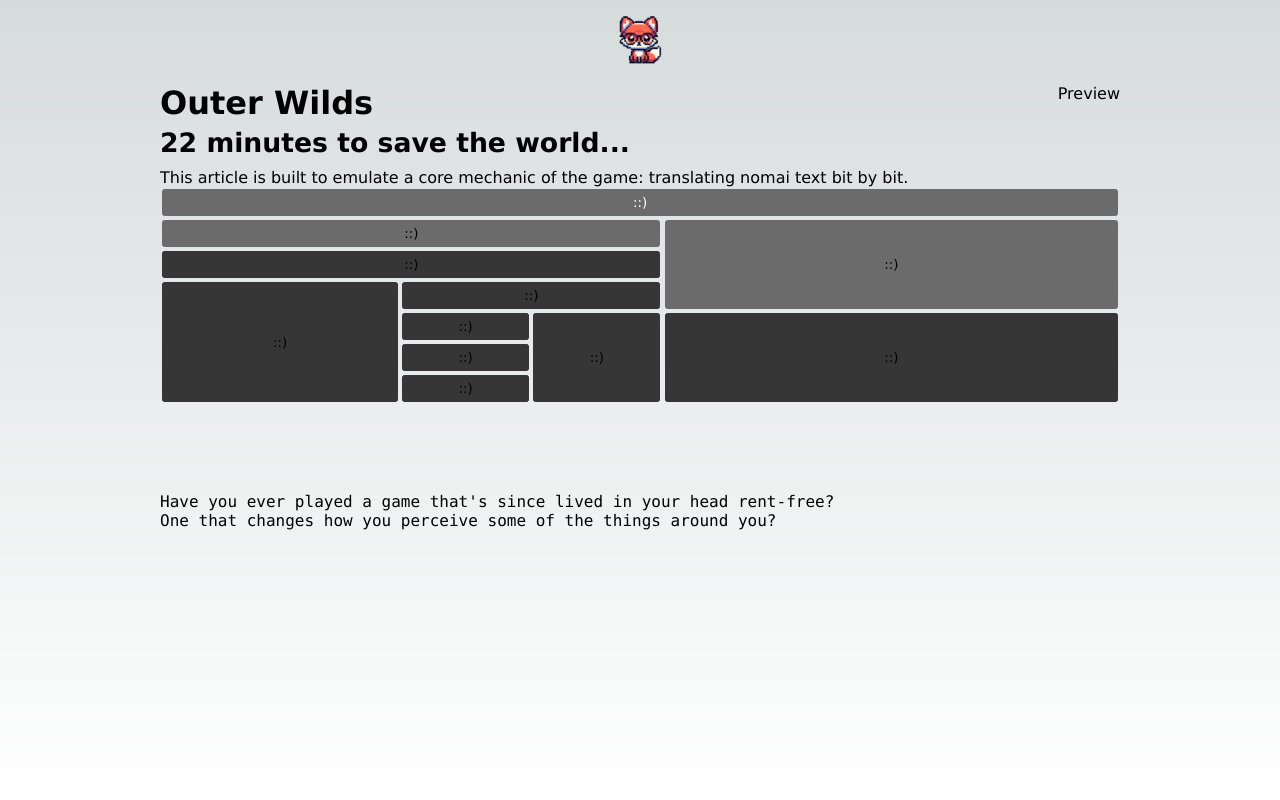
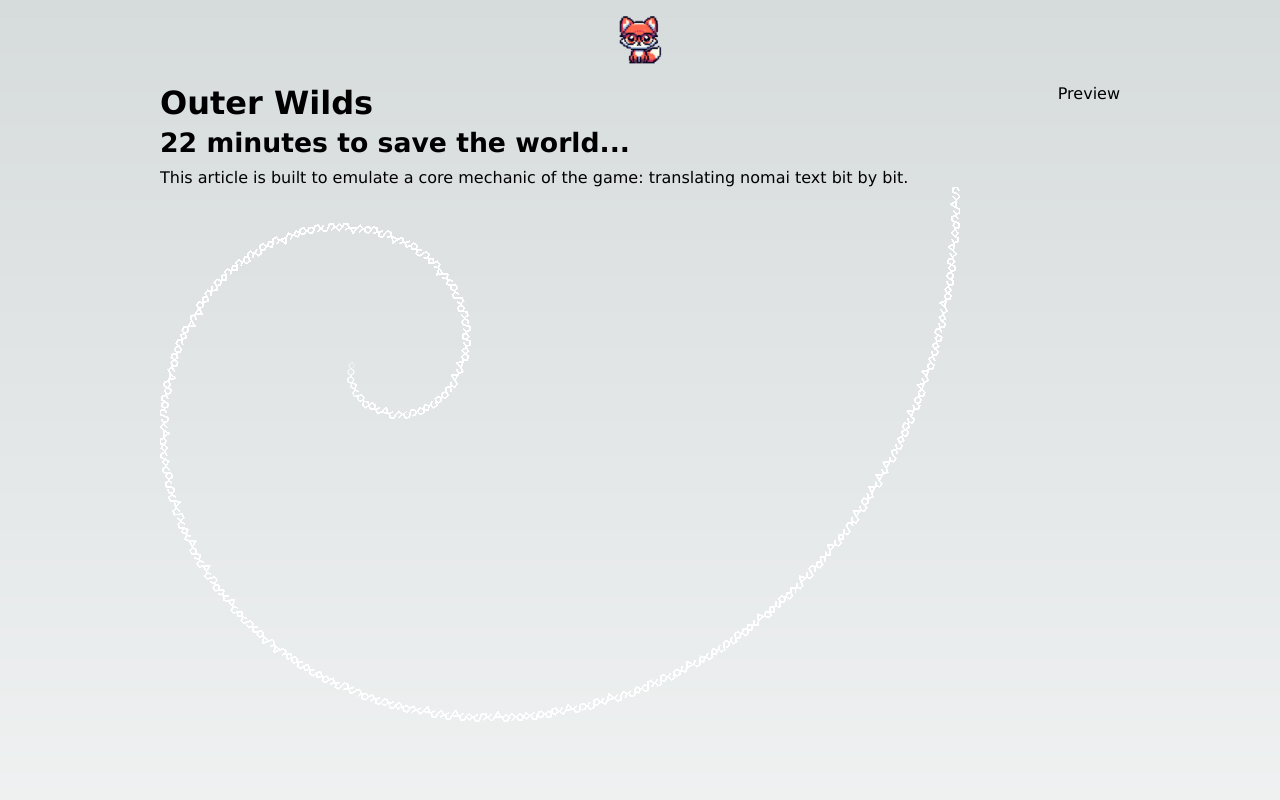
Before and after one commit to p-avital/p-avital.github.io, a Next.js app: page /outer-wilds in a window 1280 px wide. Shown: the top 800 px of the page. Built offline with nearby package versions, Linux system fonts and the light colour scheme.

Commit message:
nomai writing support added, now to use it for a button tree

```diff
--- a/src/app/outer-wilds/page.tsx
+++ b/src/app/outer-wilds/page.tsx
@@ -2,28 +2,170 @@
 import { header } from './header'
 import { Post } from "@/components/Post";
 import Link from 'next/link';
-import { ReactElement, useState } from "react";
-import { text } from 'stream/consumers';
+import { CSSProperties, ReactElement, useEffect, useRef, useState } from "react";
+import { alphabet, Vec2 } from '@/components/Nomai';
+
+interface SpiralArgs { textLength: number, root: Vec2, rootAngle: number, clockwise: boolean, scale: number }
+class GoldenSpiral {
+  length: number
+  shift: Vec2
+  beta: number
+  rootAngle: number
+  scale: number
+  angleScale: number
+  textLength: number
+  constructor({ textLength = 10,
+    root = new Vec2(0, 0),
+    rootAngle = 0,
+    scale = 1,
+    clockwise = true }: SpiralArgs) {
+    this.textLength = textLength
+    this.length = 0.8 + (0.15 - 0.3 * Math.exp(-textLength))
+    const phi = (1 + Math.sqrt(5)) / 2
+    this.beta = Math.PI / (2 * Math.log(phi))
+    this.scale = scale
+    this.angleScale = clockwise ? -1 : 1
+    this.rootAngle = rootAngle + Math.atan(1 / this.beta) * this.angleScale + (clockwise ? 0 : Math.PI)
+    this.shift = root.sub(this.unrooted(1))
+  }
+  angle(r: number): number { return this.angleScale * this.beta * Math.log(r) + this.rootAngle }
+  radius(angle: number): number {
+    angle -= this.rootAngle
+    if (angle < 0) {
+      angle += 2 * Math.PI
+    }
+    angle *= this.angleScale
+    angle /= this.beta
+    return Math.exp(angle) * this.scale
+  }
+  unrooted(r: number): Vec2 {
+    const angle = this.angle(r)
+    return new Vec2(
+      r * Math.cos(angle) * this.scale,
+      r * Math.sin(angle) * this.scale
+    )
+  }
+  render(t: number): Vec2 { return this.unrooted(1 - (t * this.length)).add(this.shift) }
+  contains(p: Vec2, margin?: number): boolean {
+    p = p.sub(this.shift)
+    const angle = p.angle()
+    margin ??= this.render(1 / this.textLength).sub(this.render(0)).len()
+    const r = this.radius(angle);
+    const len = p.len()
+    return len <= margin + r
+  }
+}
+
+class Stroke {
+  constructor(
+    public start: Vec2,
+    public end: Vec2,
+    public style: string = "white",
+    public width: number = 0.2) { }
+}
+class Triangle {
+  constructor(
+    public a: Vec2,
+    public b: Vec2,
+    public c: Vec2
+  ) { }
+  contains(v: Vec2): boolean { return false }
+}
+class Hitbox {
+  constructor(
+    public predicate: (p: Vec2) => boolean,
+    public callback: (event: React.MouseEvent<HTMLCanvasElement>) => any
+  ) {
+  }
+  checkAndRun(event: React.MouseEvent<HTMLCanvasElement>, translated: Vec2) {
+    if (this.predicate(translated)) {
+      this.callback(event)
+    }
+  }
+}
+function Canvas({ strokes, hitboxes, width, height, style }: { strokes: Stroke[], hitboxes: Hitbox[], width: number, height: number, style?: CSSProperties }) {
+  const canvas: any = useRef(null)
+  useEffect(() => {
+    if (!canvas) { return }
+    const context: CanvasRenderingContext2D = canvas.current.getContext("2d")
+    context.clearRect(0, 0, width, height)
+    context.beginPath();
+    let [minx, maxx, miny, maxy] = [1, 0, 1, 0]
+    for (const { start, end } of strokes) {
+      minx = Math.min(minx, start.x, end.x)
+      miny = Math.min(miny, start.y, end.y)
+      maxx = Math.max(maxx, start.x, end.x)
+      maxy = Math.max(maxy, start.y, end.y)
+    }
+    const scale = Math.min(width / (maxx - minx), height / (maxy - miny))
+
+    for (const stroke of strokes) {
+      context.strokeStyle = stroke.style
+      context.lineWidth = stroke.width
+      context.moveTo((stroke.start.x - minx) * scale, (stroke.start.y - miny) * scale);
+      context.lineTo((stroke.end.x - minx) * scale, (stroke.end.y - miny) * scale);
+      context.stroke()
+    }
+    const triggerHitbox = (event: React.MouseEvent<HTMLCanvasElement>) => {
+      if (!event) { return }
+      const rect = (event.target as any).getBoundingClientRect()
+      const x = event.clientX - rect.left
+      const y = event.clientY - rect.top
+      const translated = new Vec2(
+        x / scale + minx,
+        y / scale + miny
+      )
+      for (const hitbox of hitboxes) {
+        hitbox.checkAndRun(event, translated)
+      }
+    }
+    canvas.current.onmousemove = triggerHitbox
+    canvas.current.onmousedown = triggerHitbox
+  }, [canvas, strokes, hitboxes])
+  return <canvas style={style} ref={canvas} width={width} height={height} />
+}
 
 interface Nomai {
   text: ReactElement
   next?: Nomai[]
 }
 
-function ButtonTree({ nomai, position = [], setPosition, currentPosition, disable = false }: { nomai: Nomai, currentPosition: number[] | undefined, position?: number[], setPosition: (position: number[]) => any, disable?: boolean }) {
-  return <div style={{ display: "grid", }}>
-    <button onClick={() => setPosition(position)} style={{ color: currentPosition ? "white" : "black", margin: "0.3ex", textAlign: "center", minHeight: "2em" }} disabled={disable}>::)</button>
-    {nomai.next ? <div style={{ display: "grid", gridAutoFlow: "column" }}>{
-      nomai.next.map((monai, i) => <ButtonTree
-        key={i}
-        setPosition={setPosition}
-        nomai={monai}
-        position={[...position, i]}
-        currentPosition={currentPosition?.[0] == i ? currentPosition?.slice(1) : undefined}
-        disable={disable || !currentPosition}
-      />)
-    }</div> : <></>}
-  </div>
+function dbg<T>(x: T): T {
+  console.log(x)
+  return x
+}
+function extractText(component: ReactElement | string): string {
+  if (typeof component == "string") { return component }
+  const children = component.props?.children;
+  switch (typeof children) {
+    case 'number':
+    case 'bigint':
+    case 'boolean':
+    case 'symbol':
+    case 'function':
+      return children.toString()
+    case 'string': return children
+    case 'undefined': return ""
+    case 'object':
+      return children.constructor.name == "Array" ? children.map(extractText).join('\n') :
+        extractText(children)
+  }
+}
+
+function generateTree({ nomai, position = [], setPosition, currentPosition, spiralArgs = {}, disable = false }: { nomai: Nomai, currentPosition: number[] | undefined, position?: number[], setPosition: (position: number[]) => any, disable?: boolean, spiralArgs?: Partial<SpiralArgs> }, strokes: Stroke[], hitboxes: Hitbox[]): [Stroke[], Hitbox[],] {
+  const text = extractText(nomai.text);
+  const args: SpiralArgs = {
+    scale: 0.6, root: new Vec2(1, 0), rootAngle: 0, clockwise: true, textLength: text.length, ...spiralArgs
+  }
+  const spiral = new GoldenSpiral(args)
+  alphabet.translate(text, (t) => spiral.render(t), ([start, end]) => { strokes.push(new Stroke(start, end)); })
+  hitboxes.push(new Hitbox((p) => spiral.contains(p), (e) => { console.log(e.buttons) }))
+  return [strokes, hitboxes]
+}
+
+function ButtonTree(args: { nomai: Nomai, currentPosition: number[] | undefined, position?: number[], setPosition: (position: number[]) => any, disable?: boolean }) {
+  const [strokes, hitboxes] = generateTree(args, [], [])
+  return <Canvas strokes={strokes} hitboxes={hitboxes} width={800} height={1000} />
 }
 
 function Screen({ children }: { children: ReactElement }) {
@@ -39,7 +181,7 @@
   if (!selected) {
     return <>You reached an easter egg! <button onClick={() => setPosition([])}>Get back to safety</button></>
   }
-  return <div>
+  return <div style={{ width: "100%" }}>
     <ButtonTree setPosition={setPosition} nomai={nomai} currentPosition={position} />
     <Screen>{selected.text}</Screen>
   </div>
@@ -90,5 +232,6 @@
           }]
         },
       ],
-    }} /></Post>
+    }} />
+  </Post>
 }
--- /dev/null
+++ b/src/components/Nomai.tsx
@@ -0,0 +1,78 @@
+export class Vec2 {
+	x: number
+	y: number
+	constructor(x: number, y: number) { this.x = x; this.y = y }
+	add(other: Vec2): Vec2 { return new Vec2(this.x + other.x, this.y + other.y) }
+	sub(other: Vec2): Vec2 { return new Vec2(this.x - other.x, this.y - other.y) }
+	len(): number { return Math.sqrt(this.x * this.x + this.y * this.y) }
+	angle(): number { return Math.atan2(this.y, this.x) }
+}
+class Letter {
+	shape: number
+	edges: number
+	mirrored: boolean
+	constructor(shape: number, edges: number, mirrored: boolean) { this.edges = edges, this.shape = shape, this.mirrored = mirrored }
+	static firstWithShape(shape: number): Letter { return new Letter(shape, 1 + ((shape + 1) / 2), false) }
+	next(): Letter {
+		if (this.edges < this.shape) {
+			return new Letter(this.shape, this.edges + 1, this.mirrored)
+		} else if (this.mirrored) {
+			return Letter.firstWithShape(this.shape + 1)
+		} else {
+			const ret = Letter.firstWithShape(this.shape)
+			ret.mirrored = true
+			return ret
+		}
+	}
+	point(i: number): Vec2 {
+		const angle = i * (2 * Math.PI) / this.shape;
+		return new Vec2(1 - Math.cos(angle), -Math.sin(angle))
+	}
+	draw([start, end]: [Vec2, Vec2], drawFn: (segment: [Vec2, Vec2]) => any) {
+		const Y = end.sub(start)
+		const X = this.point(Math.floor((this.shape + 1) / 2))
+		const transformA = (X.x * Y.x + X.y * Y.y) / (X.x * X.x + X.y * X.y)
+		const transformB = (Y.y - transformA * X.y) / X.x
+		// console.log({ X, Y, transformA, transformB })
+		let previous = start
+		for (let i = 1; i <= this.edges; i++) {
+			const point = this.point(i);
+			const next = new Vec2(start.x + transformA * point.x - transformB * point.y,
+				start.y + transformB * point.x + transformA * point.y)
+			drawFn([previous, next])
+			previous = next
+		}
+	}
+}
+export class Alphabet {
+	alphabet: Letter[]
+	constructor() {
+		this.alphabet = [];
+		for (let letter = Letter.firstWithShape(3); this.alphabet.length < 16; letter = letter.next()) {
+			this.alphabet.push(letter)
+		}
+	}
+	translitterate(text: Buffer, onChar: (char: [Letter, Letter]) => any) {
+		for (let i = 0; i < text.length; i++) {
+			const c = text[i];
+			onChar([this.alphabet[c & 0xf], this.alphabet[(c >> 4) & 0xf]])
+		}
+	}
+	translate(text: string, curve: (t: number) => Vec2, drawFn: (segment: [Vec2, Vec2]) => any) {
+		const buffer = Buffer.from(text);
+		const len = buffer.length;
+		let i = 0;
+		this.translitterate(buffer, ([l, r]) => {
+			const start = curve(i / len)
+			const lr = curve((i + 0.45) / len)
+			const rp = curve((i + 0.9) / len)
+			const end = curve((i + 1) / len)
+			l.draw([lr, start], drawFn)
+			r.draw([lr, rp], drawFn) // invert start and end to turn the symbol around
+			drawFn([rp, end])
+			i += 1
+		})
+	}
+}
+
+export const alphabet = new Alphabet()
```
Also changed, not shown: 1 other file (tests, documents, lock files or other folders).
